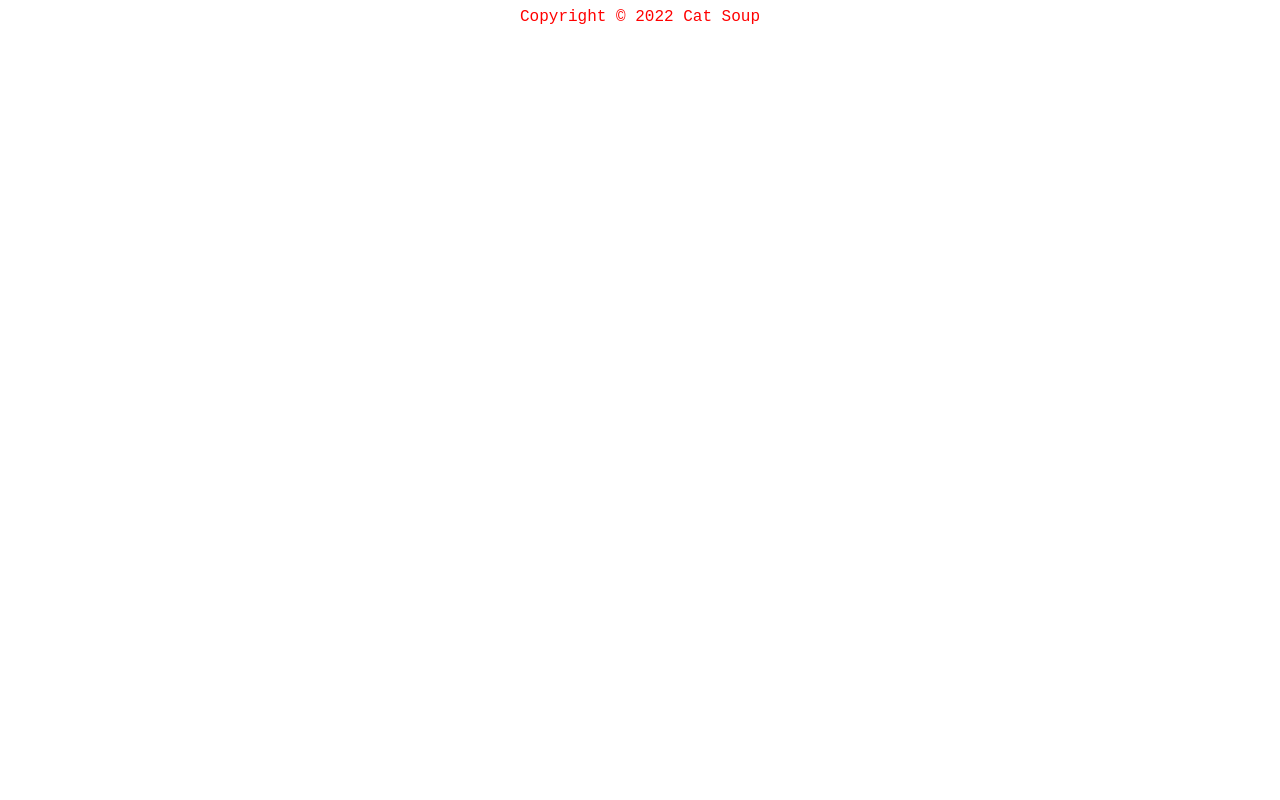
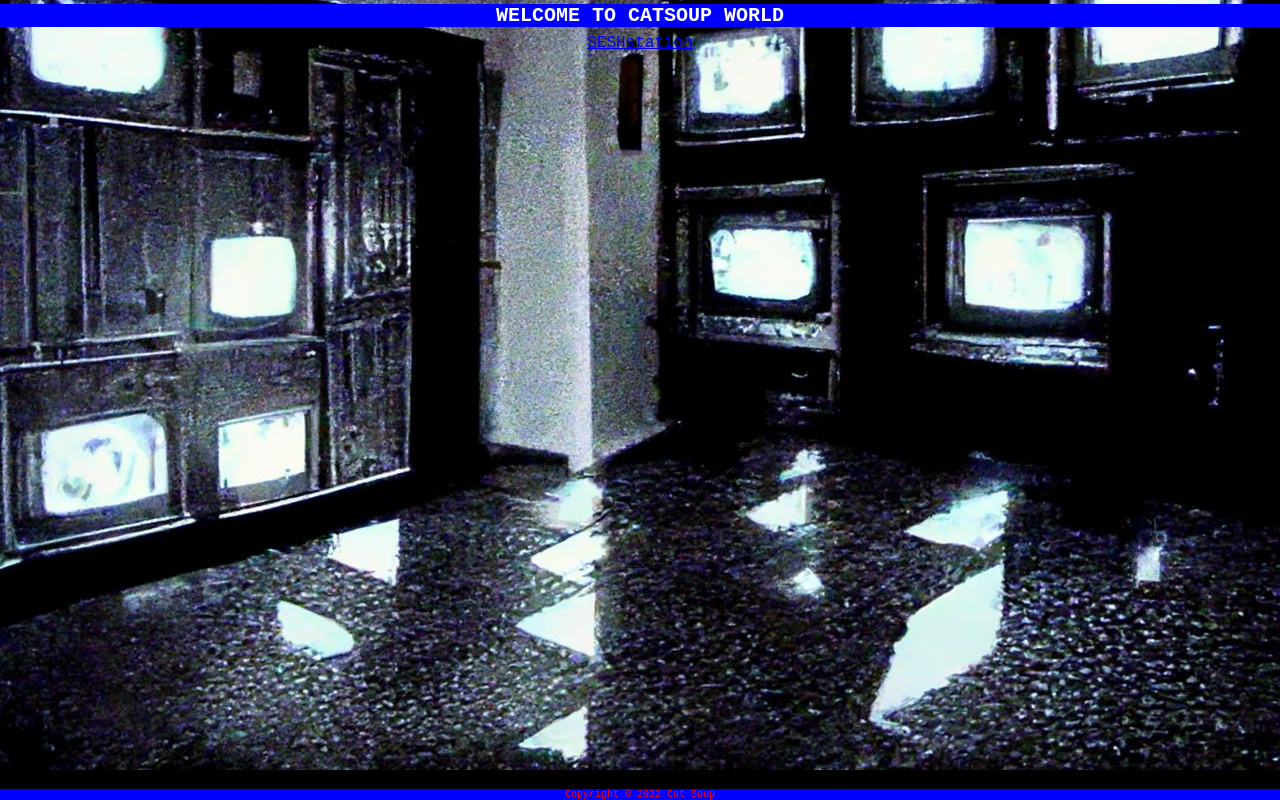
Before and after one commit to Ayevs/CatSoupWorld, a plain HTML site: page index.html in a window 1280 px wide. Drawn offline with Linux system fonts and the light colour scheme.

Commit message:
modified:   CatSoupWorld.css 	new file:   background-image.jpg 	modified:   index.html

```diff
--- a/CatSoupWorld.css
+++ b/CatSoupWorld.css
@@ -1,7 +1,44 @@
 *{
     font-family: 'Courier New', Courier, monospace;
+}
+header{
+    padding-top: 0.5px;
+}
+h1{
     text-align: center;
+    color: white;
+    font-size: 20px;
+    position: fixed;
+    bottom: 95%;
+    left: 0%;
+    width: 100%;
+    background-color: rgb(0, 0, 255);
+
 }
+nav{
+    padding: 25px;
+    text-align: center;
+    text-decoration: none;
+    color: white;
+}
+body{
+    background-image: url(background-image.jpg);
+    background-repeat: no-repeat;
+    background-position: center;
+    background-size: cover;
+    background-color: #000000;
+    position: relative;
+    height: 500px;
+}
+
 footer{
     color: red;
+    position: fixed;
+    bottom: 0%;
+    left: 0%;
+    text-align: center;
+    width: 100%;
+    font-weight: 100;
+    font-size: 10px;
+    background-color: rgb(0, 0, 255);
 }
--- a/index.html
+++ b/index.html
@@ -7,9 +7,11 @@
 
     <body>
         <header>
-
+            <h1>WELCOME TO CATSOUP WORLD</h1>
         </header>
-
+        <nav>
+            <a href="https://seshstation.com/tag/cat-soup/">SESHstation</a>
+        </nav>
         <main>
 
         </main>
```
Also changed, not shown: background-image.jpg (added).
